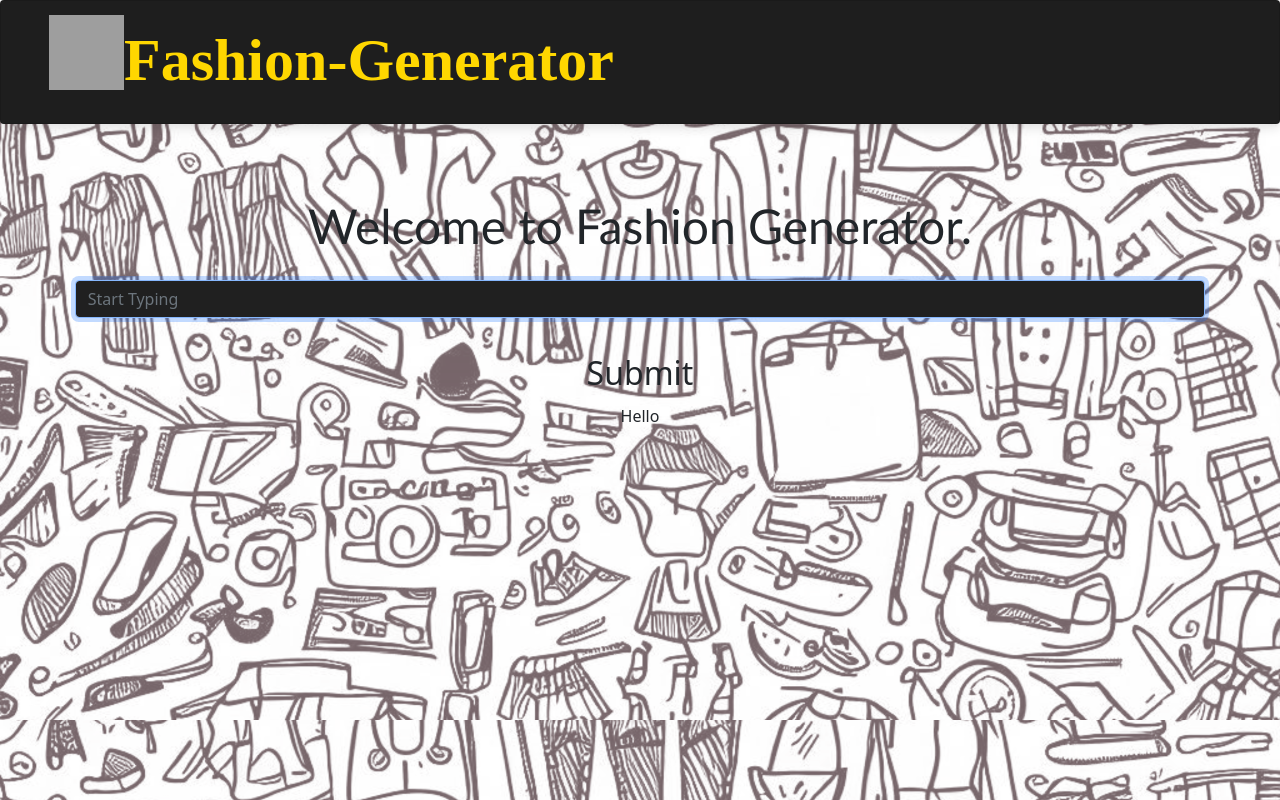
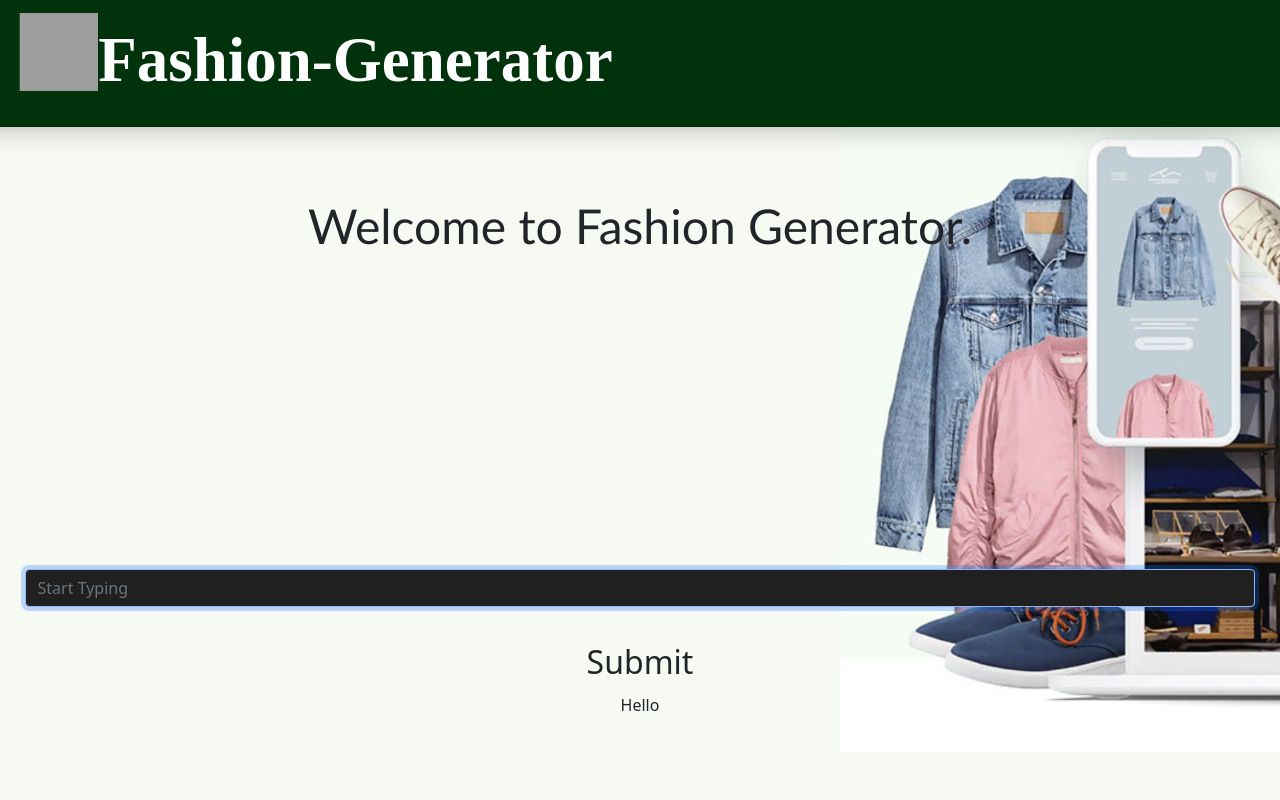
Before and after one commit to ayushjpeg/Fashion_Generator, a Flask app: page / in a window 1280 px wide. Run offline with Flask 3, Linux system fonts and the light colour scheme; grey boxes are pictures that could not be loaded.

Commit message:
chandram

```diff
--- a/static/styles.css
+++ b/static/styles.css
@@ -1,9 +1,9 @@
 .card{
-    border-radius: 4px;
+  border-radius: 2px;
   background: #fff;
-    box-shadow: 0 6px 10px rgba(0,0,0,.08), 0 0 6px rgba(0,0,0,.05);
+  box-shadow: 0 6px 10px rgba(165, 4, 4, 0.08), 0 0 6px rgba(193, 55, 55, 0.05);
     transition: .3s transform cubic-bezier(.155,1.105,.295,1.12),.3s box-shadow,.3s -webkit-transform cubic-bezier(.155,1.105,.295,1.12);
-  padding: 14px 80px 18px 36px;
+padding: 14px 50px 18px 36px;
 cursor: pointer;
 }
 .card:hover{
@@ -14,16 +14,15 @@
 body{
   /*background-color: rgb(28, 28, 30);
   color: rgb(240,240,200);*/
-      background-image: url('images/background.png');
+    background-image: url('images/background3.png');
     background-size: cover;
-
-
 }
 
 form
 {
-    margin-right: 5%;
-    margin-left: 5%;
+  margin-right: 1%;
+  margin-left: 1%;
+  margin-top: 25%;
 }
 
 pre
--- a/templates/layout.html
+++ b/templates/layout.html
@@ -19,9 +19,9 @@
 
     <body>
 
-        <nav class="card" style="background-color: rgb(30, 30, 30);">
+        <nav class="card" style="background-color: rgb(0, 50, 12);">
             <div class="container-fluid">
-                <a class="navbar-brand" href="/" ><span><img src="https://images.emojiterra.com/google/noto-emoji/unicode-15/color/svg/1f576.svg" style="width:75px;height:75px;float: inline-start;"></span></span><span style="font-family: 'Times New Roman', Times, serif; font-weight: bold;font-size: 300%;color: gold;">Fashion-Generator</a>
+                <a class="navbar-brand" href="/" ><span><img src="https://images.emojiterra.com/google/noto-emoji/unicode-15/color/svg/1f576.svg" style="width:75px;height:75px;float: inline-start;"></span></span><span style="font-family: 'Times New Roman', Times, serif; font-weight: bold;font-size: 300%;color: white;">Fashion-Generator</a>
 
             </div>
         </nav>
```
Also changed, not shown: static/images/background3.png (added). Lines whose indentation alone changed are shown as unchanged.
